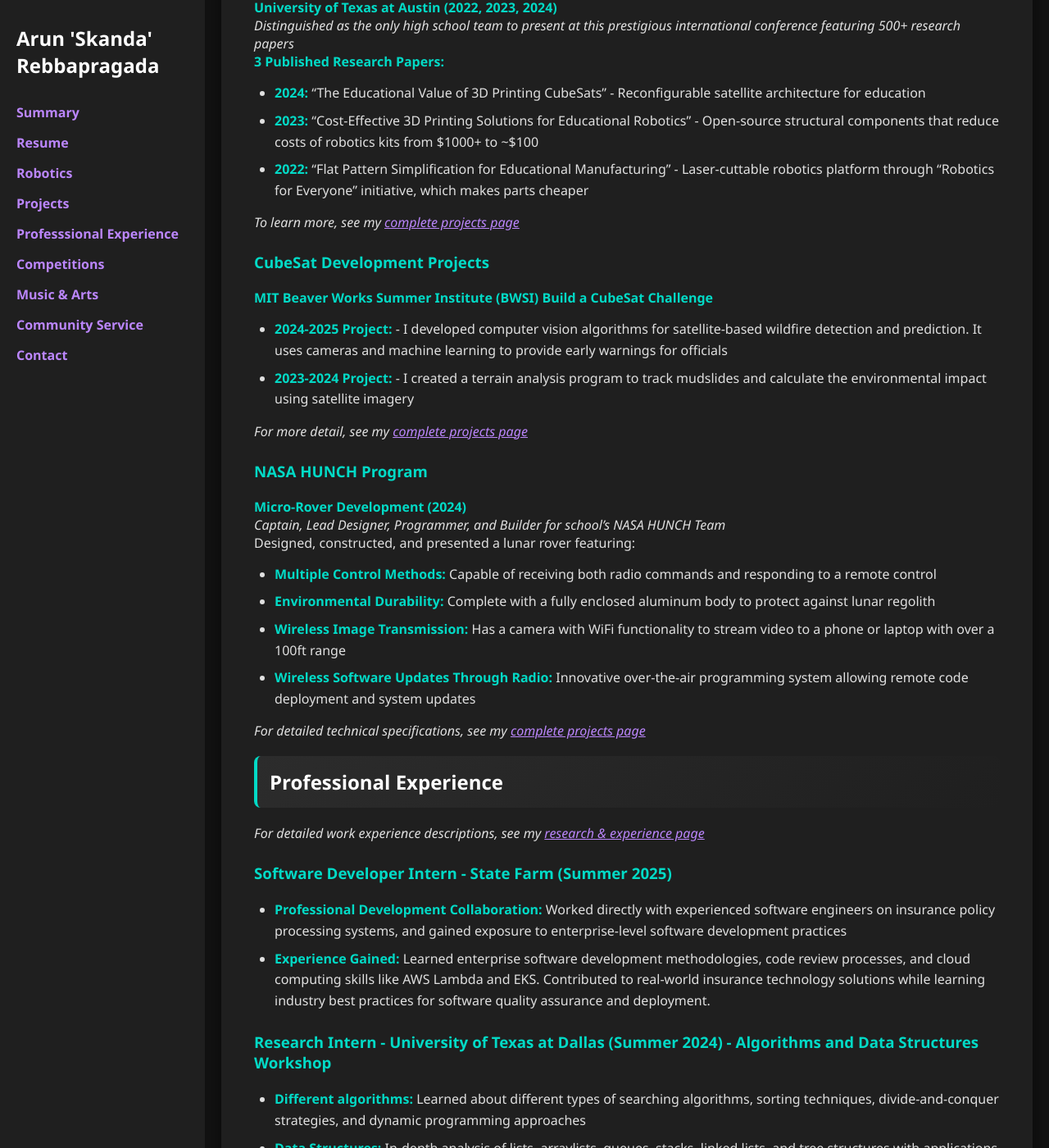
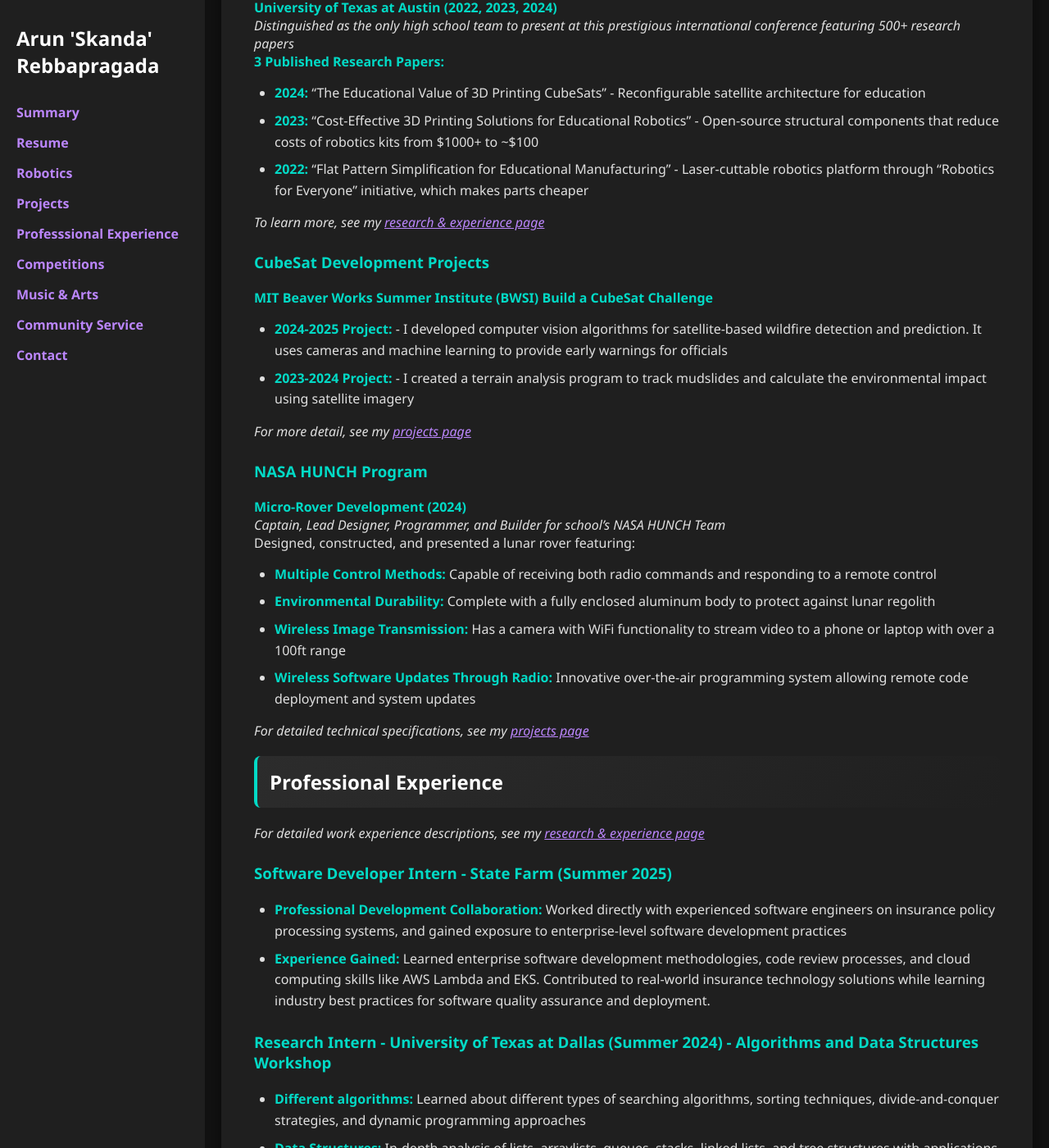
Before and after one commit to skandacode/skandacode.github.io, a Jekyll site: the page built from summary.md, in a window 1280 px wide and 1400 px high, scrolled down 1629 px. Shown: the whole window at 82% size. Built offline with Jekyll 4.4.1, drawn with Linux system fonts in a browser that asks for light colours.

Commit message:
Update summary.md

```diff
--- a/summary.md
+++ b/summary.md
@@ -63,7 +63,7 @@ Math Courses:
 - **2023:** "Cost-Effective 3D Printing Solutions for Educational Robotics" - Open-source structural components that reduce costs of robotics kits from $1000+ to ~$100
 - **2022:** "Flat Pattern Simplification for Educational Manufacturing" - Laser-cuttable robotics platform through "Robotics for Everyone" initiative, which makes parts cheaper
 
-*To learn more, see my [complete projects page](projects.md)*
+*To learn more, see my [research & experience page](research-experience.md)*
 
 ### CubeSat Development Projects
 **MIT Beaver Works Summer Institute (BWSI) Build a CubeSat Challenge**
@@ -71,7 +71,7 @@ Math Courses:
 - **2024-2025 Project:** - I developed computer vision algorithms for satellite-based wildfire detection and prediction. It uses cameras and machine learning to provide early warnings for officials
 - **2023-2024 Project:** - I created a terrain analysis program to track mudslides and calculate the environmental impact using satellite imagery
 
-*For more detail, see my [complete projects page](projects.md)*
+*For more detail, see my [projects page](projects.md)*
 
 ### NASA HUNCH Program
 **Micro-Rover Development (2024)**
@@ -84,7 +84,7 @@ Designed, constructed, and presented a lunar rover featuring:
 - **Wireless Image Transmission:** Has a camera with WiFi functionality to stream video to a phone or laptop with over a 100ft range
 - **Wireless Software Updates Through Radio:** Innovative over-the-air programming system allowing remote code deployment and system updates
 
-*For detailed technical specifications, see my [complete projects page](projects.md)*
+*For detailed technical specifications, see my [projects page](projects.md)*
 <br>
 
 ## Professional Experience
```
